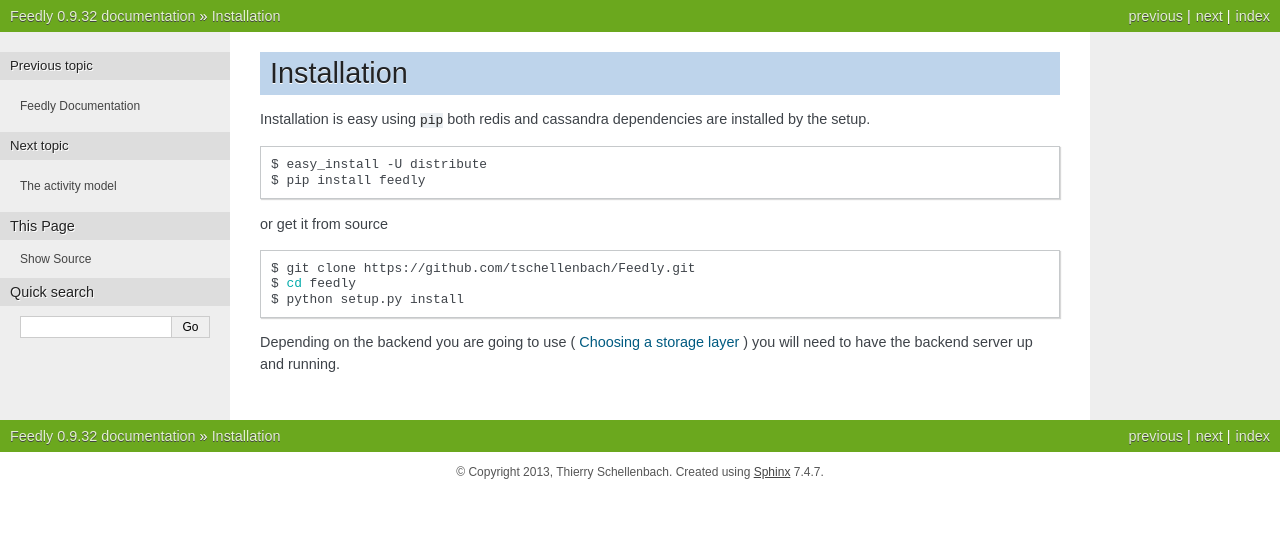
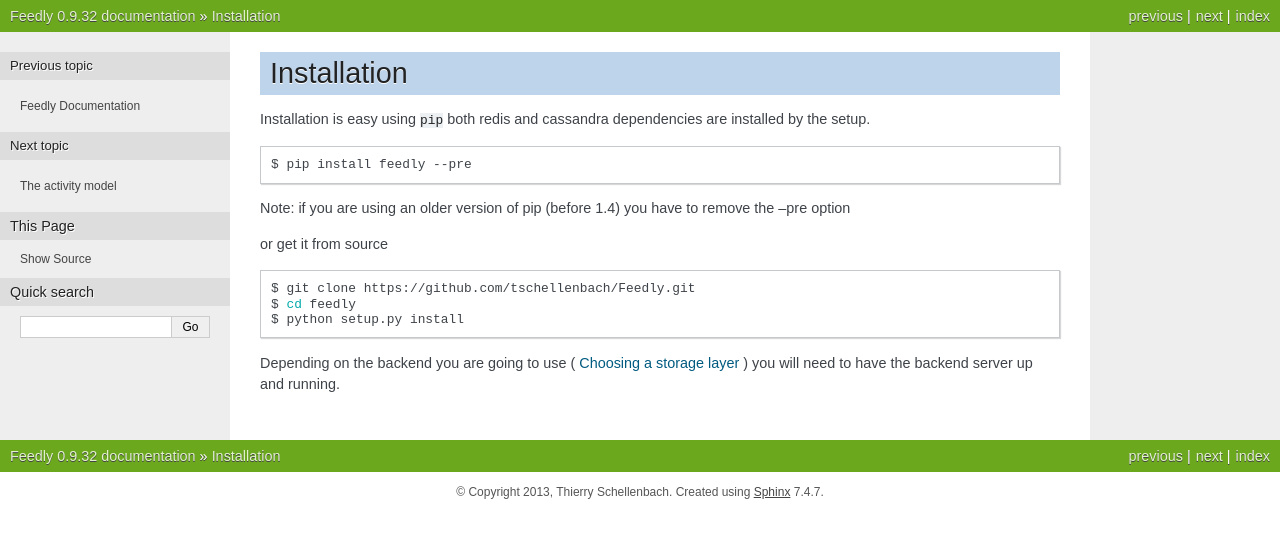
Before and after one commit to tschellenbach/Stream-Framework, a Sphinx documentation site: the page built from docs/installation.rst, in a window 1280 px wide. Shown: the top 538 px of the page. Built offline with Sphinx 7.4.7, drawn with Linux system fonts in a browser that asks for light colours; the version number is read from the project's files by our own code.

Commit message:
update docs

```diff
--- a/docs/installation.rst
+++ b/docs/installation.rst
@@ -5,8 +5,9 @@ Installation is easy using ``pip`` both redis and cassandra dependencies are ins
 
 .. code-block:: bash
 
-    $ easy_install -U distribute
-    $ pip install feedly
+    $ pip install feedly --pre
+
+Note: if you are using an older version of pip (before 1.4) you have to remove the --pre option
 
 or get it from source
 
```
Also changed, not shown: 1 other file.
